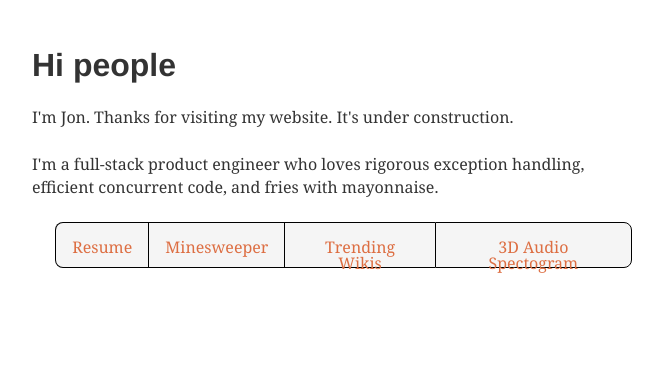
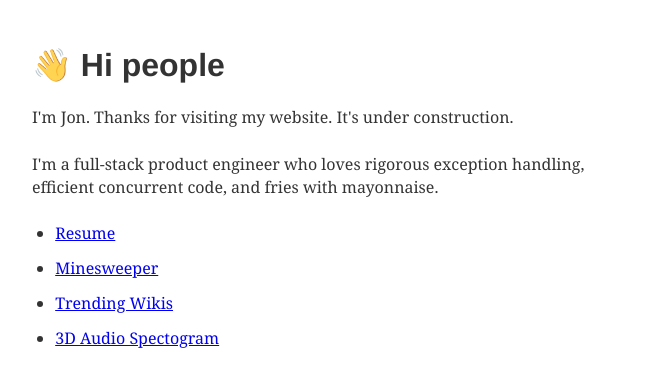
Before and after one commit to jonmellman/jonmellman.com-archived-, a Gatsby site: page / in a window 1280 px wide. Shown: the whole page, without its empty margins (308-971 px from the left). Built offline with nearby package versions, Linux system fonts and the light colour scheme; Gatsby itself is replaced by a stand-in of ours.

Commit message:
More cleanup

```diff
--- a/src/components/list.js
+++ b/src/components/list.js
@@ -1,12 +1,11 @@
-import React from "react"
-import styles from "./list.module.css"
+import React from 'react';
 
 export default props => (
-    <ul className={styles.ul}>
-        {props.items.map((item, i) =>
-            <li key={i} className={styles.li}>
-                <a href={item.href} className={styles.a} target="_blank" rel="noopener noreferrer">{item.label}</a>
+    <ul>
+        {props.items.map(({ href, label }, i) => (
+            <li key={i}>
+                <a href={href} target="_blank" rel="noopener noreferrer">{label}</a>
             </li>
-        )}
+        ))}
     </ul>
-)
+);
--- a/src/components/list.module.css
+++ /dev/null
@@ -1,37 +0,0 @@
-.ul {
-	display: flex;
-	padding-left: 0;
-}
-
-.li {
-	list-style: none;
-	border-top: 1px solid black;
-	border-left: 1px solid black;
-	border-bottom: 1px solid black;
-	text-align: center;
-	background-color: #f5f5f5
-}
-
-.li:first-child {
-	border-top-left-radius: 8px;
-	border-bottom-left-radius: 8px;
-}
-
-.li:last-child {
-	border: 1px solid black;
-	border-top-right-radius: 8px;
-	border-bottom-right-radius: 8px;
-}
-
-.a {
-	color: #DD6E42;
-	display: block;
-	text-decoration: none;
-	height: 2.75rem;
-	line-height: 1rem;
-	padding: 1rem;
-}
-
-.li:hover {
-	background-color: #E8DAB2;
-}
--- a/src/pages/index.js
+++ b/src/pages/index.js
@@ -4,11 +4,15 @@ import Layout from '../components/layout';
 import List from '../components/list';
 
 // Workaround for https://github.com/gatsbyjs/gatsby/issues/7399
+// eslint-disable-next-line no-unused-vars
 import typography from '../utils/typography';
 
 const IndexPage = () => (
   <Layout>
-    <h1>Hi people</h1>
+    <h1>
+        <span role="img" aria-label="Hi">👋 </span>
+        Hi people
+    </h1>
     <p>I'm Jon. Thanks for visiting my website. It's under construction.</p>
     <p>I'm a full-stack product engineer who loves rigorous exception handling, efficient concurrent code, and fries with mayonnaise.</p>
     <List items={[
```
Also changed, not shown: 1 other file.
